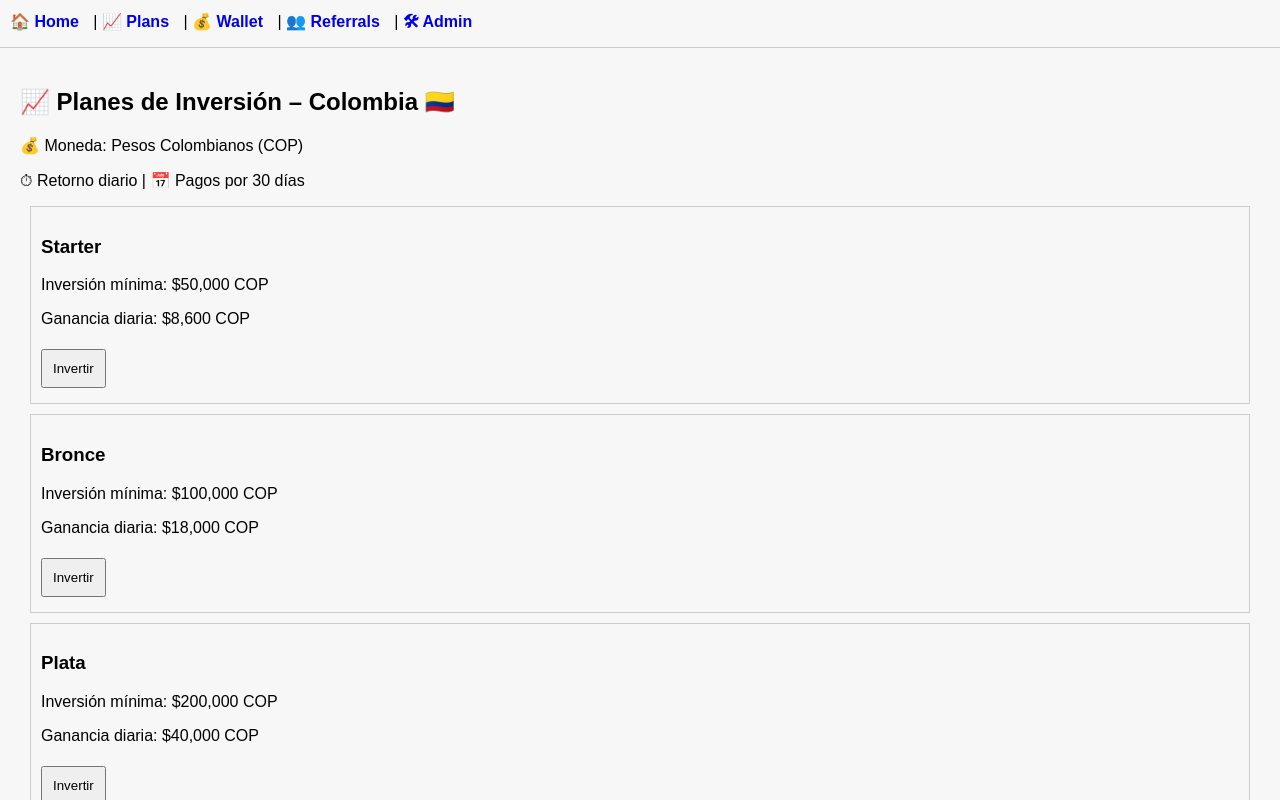
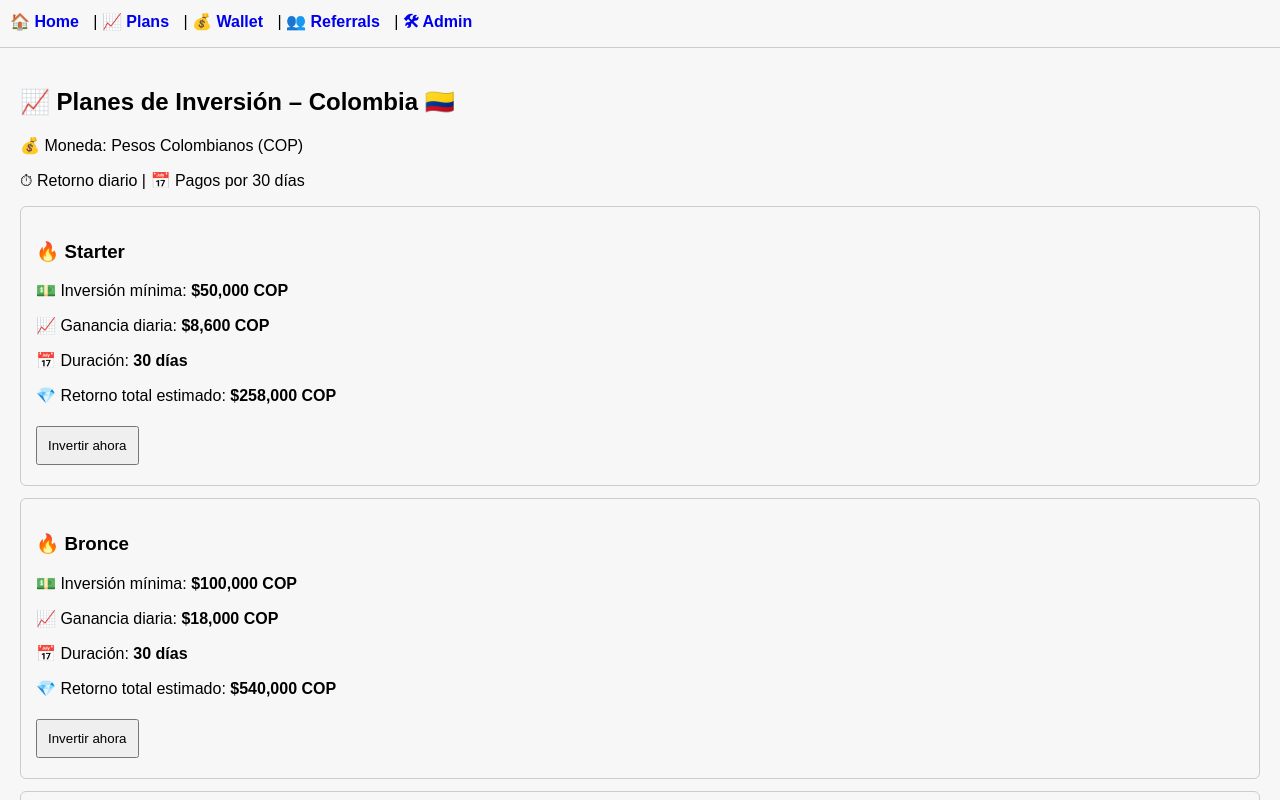
Before and after one commit to Eramsbilly/MONETA-ICT-Frontend, a React app: page /plans in a window 1280 px wide. Shown: the top 800 px of the page. Built offline with nearby package versions, Linux system fonts and the light colour scheme; no server answers.

Commit message:
Update PlanCard.js

```diff
--- a/src/PlanCard.js
+++ b/src/PlanCard.js
@@ -1,10 +1,21 @@
 export default function PlanCard({ plan }) {
   return (
-    <div style={{ border: "1px solid #ccc", margin: 10, padding: 10 }}>
-      <h3>{plan.name}</h3>
-      <p>Inversión mínima: ${plan.min.toLocaleString()} COP</p>
-      <p>Ganancia diaria: ${plan.daily.toLocaleString()} COP</p>
-      <button>Invertir</button>
+    <div
+      style={{
+        border: "1px solid #ccc",
+        padding: 15,
+        marginBottom: 12,
+        borderRadius: 6,
+      }}
+    >
+      <h3>🔥 {plan.name}</h3>
+
+      <p>💵 Inversión mínima: <b>${plan.min.toLocaleString()} COP</b></p>
+      <p>📈 Ganancia diaria: <b>${plan.daily.toLocaleString()} COP</b></p>
+      <p>📅 Duración: <b>{plan.duration}</b></p>
+      <p>💎 Retorno total estimado: <b>${plan.total.toLocaleString()} COP</b></p>
+
+      <button>Invertir ahora</button>
     </div>
   );
-    }
+}
```
